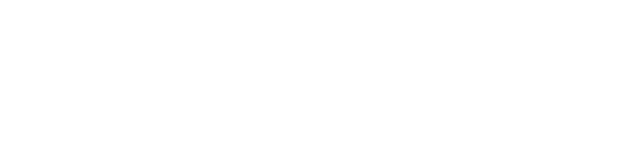
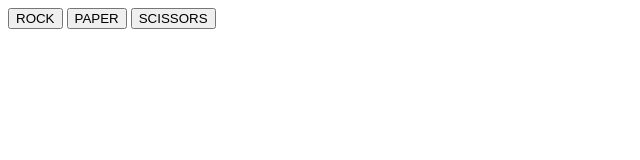
Before and after one commit to neelg07/odin_rock_paper_scissors, a plain HTML site: page index.html in a window 1280 px wide. Shown: the whole page, without its empty margins (0-640 px from the left). Drawn offline with Linux system fonts and the light colour scheme.

Commit message:
Add buttons for player selection and div for result output

```diff
--- a/index.html
+++ b/index.html
@@ -9,7 +9,11 @@
     </head>
 
     <body>
+        <button id="rock">ROCK</button>
+        <button id="paper">PAPER</button>
+        <button id="scissors">SCISSORS</button>
 
+        <div id="results"></div>
     </body>
 
 </html>
```
